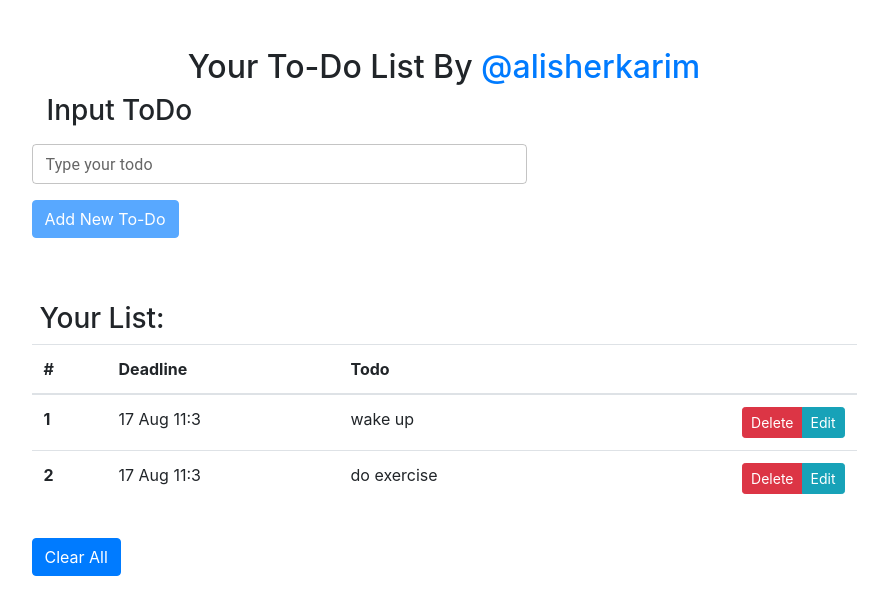
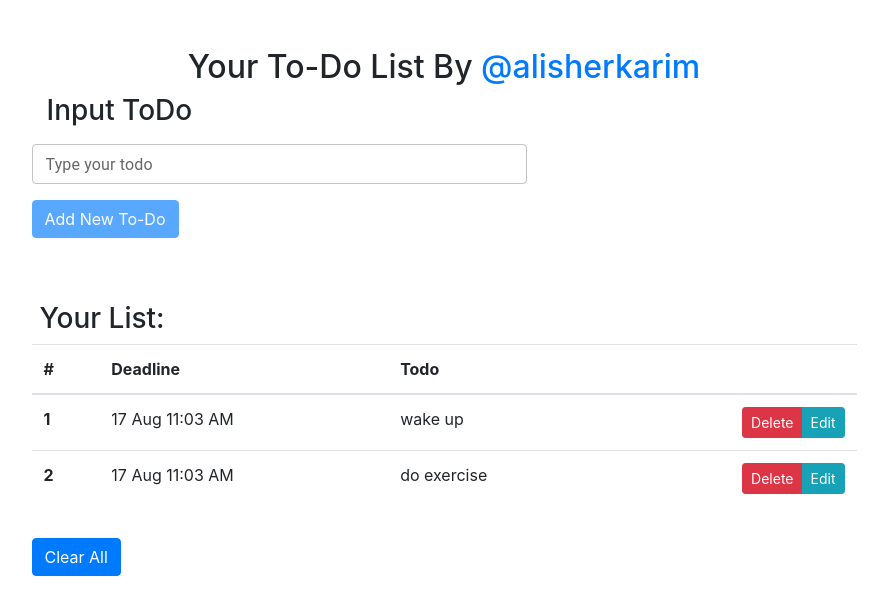
Before and after one commit to AlisherKarim/to-do-list, a React (Create React App) app: page / in a window 1280 px wide. Shown: the top 614 px of the page, without its empty margins (196-1084 px from the left). Built offline with nearby package versions, Linux system fonts and the light colour scheme.

Commit message:
time fix

```diff
--- a/src/components/ToDoItem.js
+++ b/src/components/ToDoItem.js
@@ -1,12 +1,11 @@
 import React, { Component } from 'react'
 
 function dateToYMD(date) {
-    var strArray=['Jan', 'Feb', 'Mar', 'Apr', 'May', 'Jun', 'Jul', 'Aug', 'Sep', 'Oct', 'Nov', 'Dec'];
+    // var strArray=['Jan', 'Feb', 'Mar', 'Apr', 'May', 'Jun', 'Jul', 'Aug', 'Sep', 'Oct', 'Nov', 'Dec'];
     var d = date.getDate();
-    var m = strArray[date.getMonth()];
-    var h = date.getHours();
-    var min = date.getMinutes();
-    return '' + (d <= 9 ? '0' + d : d) + ' ' + m + "  " + h + ":" + min;
+    var m = date.toLocaleString("en-US", { month: "short" });
+    var h = date.toLocaleString("en-US", { hour: "2-digit", minute: "2-digit" });;
+    return '' + (d <= 9 ? '0' + d : d) + ' ' + m + "  " + h;
 }
 
 
```
